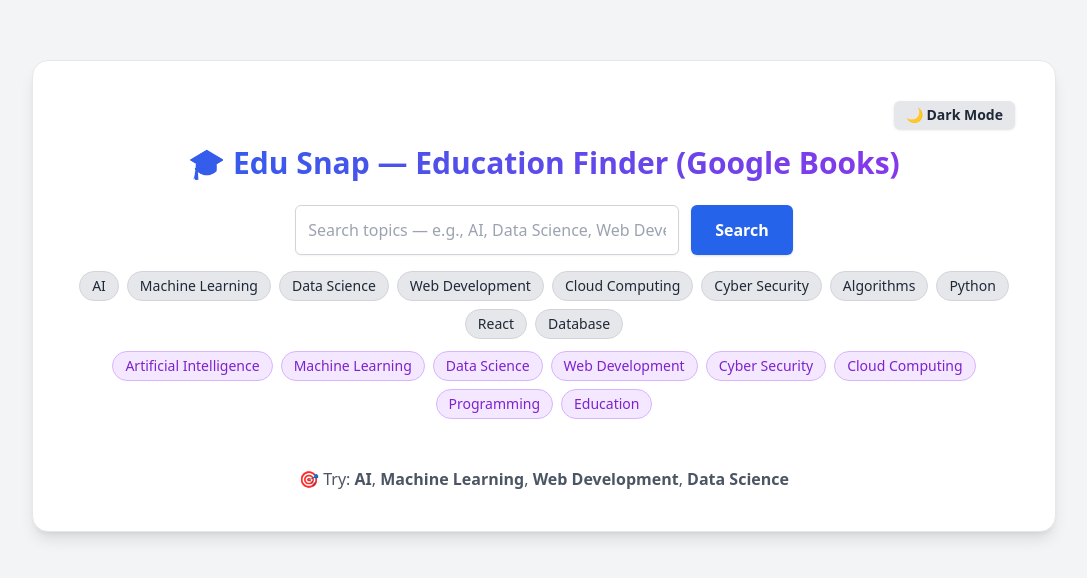
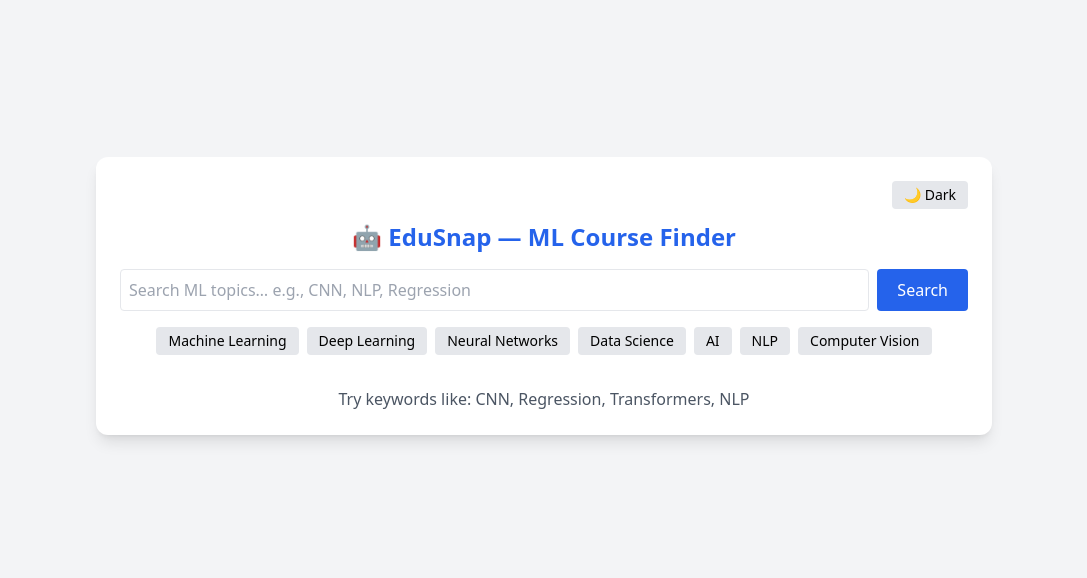
Before and after one commit to Tejas2913/Image_Fetcher_API, a React (Vite) app: page / in a window 1280 px wide. Shown: the part 104-682 px from the top of the page, without its empty margins (96-1183 px from the left). Built offline with nearby package versions, Linux system fonts and the light colour scheme.

Commit message:
Update App.jsx

```diff
--- a/src/App.jsx
+++ b/src/App.jsx
@@ -3,64 +3,35 @@
 
 function App() {
   const [keyword, setKeyword] = useState("");
-  const [items, setItems] = useState([]);   // books/courses-like
+  const [courses, setCourses] = useState([]);
   const [loading, setLoading] = useState(false);
   const [darkMode, setDarkMode] = useState(false);
 
   const suggestions = [
-    "AI", "Machine Learning", "Data Science", "Web Development",
-    "Cloud Computing", "Cyber Security", "Algorithms", "Python", "React", "Database"
+    "Machine Learning", "Deep Learning", "Neural Networks",
+    "Data Science", "AI", "NLP", "Computer Vision"
   ];
 
-  const filters = [
-    "Artificial Intelligence",
-    "Machine Learning",
-    "Data Science",
-    "Web Development",
-    "Cyber Security",
-    "Cloud Computing",
-    "Programming",
-    "Education"
-  ];
+  const searchML = async (e) => {
+    if (e?.preventDefault) e.preventDefault();
+    setLoading(true);
 
-  const searchGoogleBooks = async (e) => {
-    if (e?.preventDefault) e.preventDefault();
-    if (!keyword.trim()) return;
+    try {
+      const res = await axios.get(
+        "https://raw.githubusercontent.com/Ananya2002-creator/ai-ml-course-dataset/main/ml_courses.json"
+      );
 
-    setLoading(true);
-    try {
-      // Google Books — no API key needed for small usage
-      // We bias towards education by adding subject:education
-      const q = `${keyword} subject:education`;
-      const { data } = await axios.get("https://www.googleapis.com/books/v1/volumes", {
-        params: {
-          q,
-          maxResults: 12,
-          printType: "books",
-        },
-      });
+      const term = keyword.toLowerCase();
+      const filtered = res.data.filter(
+        c =>
+          c.title.toLowerCase().includes(term) ||
+          c.category.toLowerCase().includes(term)
+      );
 
-      const results = (data.items || []).map((it) => {
-        const v = it.volumeInfo || {};
-        return {
-          id: it.id,
-          title: v.title || "Untitled",
-          authors: (v.authors || []).join(", "),
-          thumb:
-            v.imageLinks?.thumbnail ||
-            v.imageLinks?.smallThumbnail ||
-            "https://via.placeholder.com/128x180?text=No+Image",
-          desc: v.description || "No description available.",
-          link: v.previewLink || v.infoLink || "#",
-          categories: (v.categories || []).join(", "),
-          source: "Google Books"
-        };
-      });
-
-      setItems(results);
+      setCourses(filtered);
     } catch (err) {
       console.error(err);
-      alert("Error fetching from Google Books");
+      alert("API Error");
     } finally {
       setLoading(false);
     }
@@ -68,108 +39,69 @@
 
   return (
     <div className={darkMode ? "dark" : ""}>
-      <div className="min-h-screen bg-gray-100 dark:bg-gray-900 transition-all flex items-center justify-center p-4">
-        <div className="w-full max-w-5xl bg-white dark:bg-gray-800 rounded-2xl shadow-lg p-6 md:p-10 border dark:border-gray-700 transition">
+      <div className="min-h-screen bg-gray-100 dark:bg-gray-900 flex justify-center items-center p-4">
+        <div className="max-w-4xl bg-white dark:bg-gray-800 p-6 rounded-xl shadow-lg w-full">
 
-          {/* Dark Mode */}
-          <div className="flex justify-end mb-4">
-            <button
-              onClick={() => setDarkMode(!darkMode)}
-              className="px-3 py-1 text-sm font-semibold rounded-md
-              bg-gray-200 dark:bg-gray-700 text-gray-800 dark:text-gray-100
-              shadow hover:opacity-80 transition"
-            >
-              {darkMode ? "☀️ Light Mode" : "🌙 Dark Mode"}
+          {/* Dark Toggle */}
+          <div className="flex justify-end mb-3">
+            <button onClick={()=>setDarkMode(!darkMode)}
+              className="px-3 py-1 bg-gray-200 dark:bg-gray-700 rounded text-sm dark:text-white">
+              {darkMode ? "☀ Light" : "🌙 Dark"}
             </button>
           </div>
 
-          {/* Title */}
-          <h1 className="text-2xl md:text-3xl font-bold text-center mb-6 bg-gradient-to-r
-            from-blue-600 to-purple-600 dark:from-purple-400 dark:to-blue-300
-            bg-clip-text text-transparent">
-            🎓 Edu Snap — Education Finder (Google Books)
+          <h1 className="text-2xl font-bold text-center mb-4 text-blue-600 dark:text-blue-300">
+            🤖 EduSnap — ML Course Finder
           </h1>
 
-          {/* Search */}
-          <form onSubmit={searchGoogleBooks} className="flex flex-col sm:flex-row justify-center gap-3 mb-4">
+          <form onSubmit={searchML} className="flex gap-2 mb-4">
             <input
               type="text"
-              className="border p-3 rounded-md w-full sm:w-96 focus:ring-2
-              focus:ring-blue-400 outline-none shadow-sm bg-white dark:bg-gray-700
-              border-gray-300 dark:border-gray-600 text-gray-800 dark:text-gray-100"
-              placeholder="Search topics — e.g., AI, Data Science, Web Development"
+              className="flex-1 border p-2 rounded dark:bg-gray-700 dark:text-white"
+              placeholder="Search ML topics… e.g., CNN, NLP, Regression"
               value={keyword}
-              onChange={(e) => setKeyword(e.target.value)}
+              onChange={(e)=>setKeyword(e.target.value)}
               required
             />
-            <button className="bg-blue-600 hover:bg-blue-700 dark:bg-blue-500 dark:hover:bg-blue-600 px-6 py-3 rounded-md text-white font-semibold shadow transition">
-              {loading ? "Searching..." : "Search"}
+            <button className="bg-blue-600 text-white px-5 rounded">
+              {loading ? "..." : "Search"}
             </button>
           </form>
 
           {/* Suggestions */}
-          <div className="flex flex-wrap justify-center gap-2 mb-3">
-            {suggestions.map((word, idx) => (
-              <button
-                key={idx}
-                onClick={() => { setKeyword(word); searchGoogleBooks(); }}
-                className="px-3 py-1 text-sm rounded-full bg-gray-200 dark:bg-gray-700
-                text-gray-800 dark:text-gray-100 border border-gray-300 dark:border-gray-600
-                hover:bg-blue-600 hover:text-white dark:hover:bg-blue-500 transition"
-              >
-                {word}
+          <div className="flex flex-wrap gap-2 mb-4 justify-center">
+            {suggestions.map((s,i)=>(
+              <button key={i} onClick={()=>{setKeyword(s); searchML();}}
+                className="px-3 py-1 bg-gray-200 dark:bg-gray-700 rounded text-sm dark:text-white">
+                {s}
               </button>
             ))}
           </div>
 
-          {/* Filters */}
-          <div className="flex flex-wrap justify-center gap-2 mb-6">
-            {filters.map((word, idx) => (
-              <button
-                key={idx}
-                onClick={() => { setKeyword(word); searchGoogleBooks(); }}
-                className="px-3 py-1 text-sm rounded-full bg-purple-100 dark:bg-purple-800
-                text-purple-700 dark:text-purple-200 border border-purple-300 dark:border-purple-600
-                hover:bg-purple-600 hover:text-white dark:hover:bg-purple-500 transition"
-              >
-                {word}
-              </button>
-            ))}
-          </div>
-
-          {/* Loader */}
+          {/* Loading */}
           {loading && (
-            <div className="flex justify-center my-5">
-              <div className="border-4 border-blue-500 border-t-transparent rounded-full w-10 h-10 animate-spin"></div>
-            </div>
+            <p className="text-center text-blue-500">Searching ML courses…</p>
           )}
 
           {/* Results */}
-          <div className="grid gap-4 sm:grid-cols-2 md:grid-cols-3">
-            {items.map((b) => (
-              <div key={b.id} className="bg-white dark:bg-gray-800 p-4 rounded-xl shadow hover:shadow-lg transition">
-                <img src={b.thumb} alt={b.title} className="w-full h-48 object-cover rounded-lg mb-2" />
-                <h3 className="font-bold text-lg text-gray-800 dark:text-white line-clamp-2">{b.title}</h3>
-                <p className="text-sm text-gray-600 dark:text-gray-300">{b.authors || "Unknown author"}</p>
-                {b.categories && (
-                  <p className="text-xs text-gray-500 dark:text-gray-400 mt-1 line-clamp-1">{b.categories}</p>
-                )}
-                <a
-                  href={b.link}
-                  target="_blank"
-                  rel="noreferrer"
-                  className="mt-2 inline-block w-full text-center bg-blue-600 text-white rounded-md py-2 hover:bg-blue-700 dark:hover:bg-blue-500"
-                >
-                  Preview
+          <div className="grid sm:grid-cols-2 md:grid-cols-3 gap-4">
+            {courses.map((c, i)=>(
+              <div key={i} className="bg-gray-100 dark:bg-gray-700 p-3 rounded shadow">
+                <img src={c.thumbnail} className="w-full h-36 object-cover rounded mb-2" />
+                <h2 className="font-bold text-sm dark:text-white">{c.title}</h2>
+                <p className="text-xs text-gray-600 dark:text-gray-300">{c.provider}</p>
+                <p className="text-xs text-gray-500 dark:text-gray-400 mb-2">{c.category}</p>
+                <a href={c.link} target="_blank"
+                  className="block text-center bg-blue-600 text-white py-1 rounded text-sm">
+                  View Course
                 </a>
-                <p className="text-[10px] text-gray-400 mt-1">{b.source}</p>
               </div>
             ))}
           </div>
 
-          {!loading && items.length === 0 && (
-            <p className="text-center text-gray-600 dark:text-gray-300 mt-6 text-sm md:text-base">
-              🎯 Try: <b>AI</b>, <b>Machine Learning</b>, <b>Web Development</b>, <b>Data Science</b>
+          {!loading && courses.length === 0 && (
+            <p className="text-center mt-4 text-gray-600 dark:text-gray-300">
+              Try keywords like: CNN, Regression, Transformers, NLP
             </p>
           )}
         </div>
```
